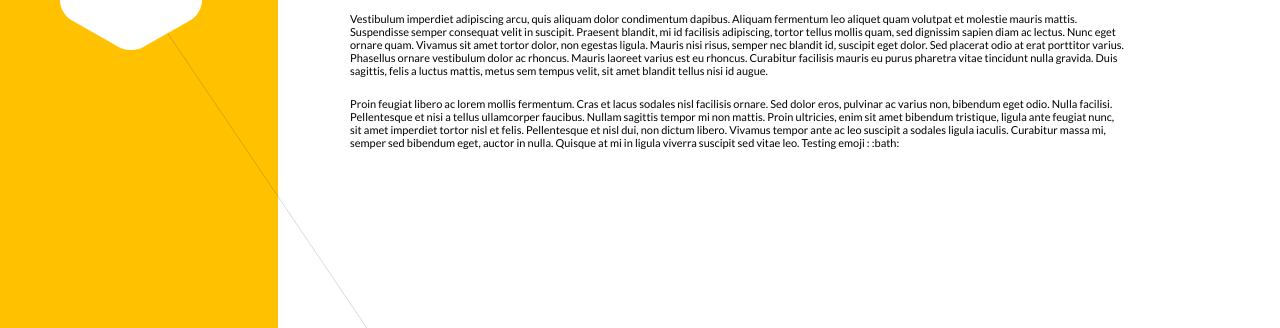
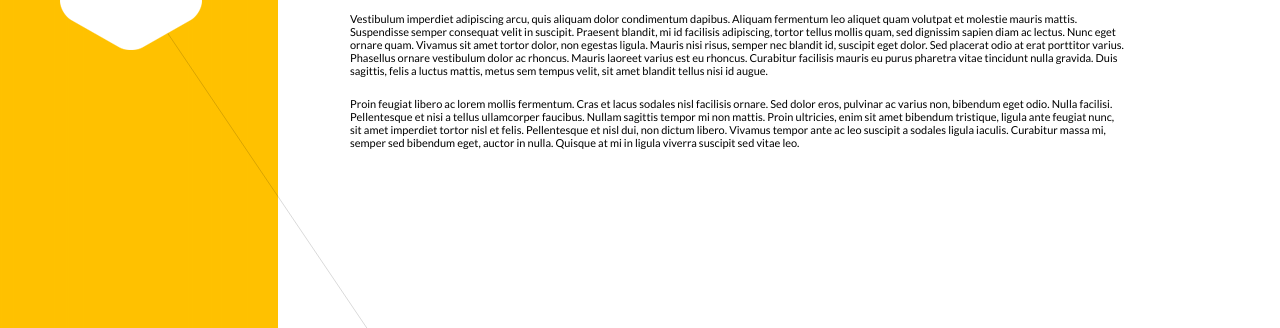
Before and after one commit to kgolinski/kgolinski.github.io, a Jekyll site: the page built from _posts/2014-01-06-hello-world.md, in a window 1280 px wide. Shown: the part 215-543 px from the top of the page. Built offline with Jekyll 4.4.1, drawn with Linux system fonts in a browser that asks for light colours.

Commit message:
Created :_posts/2014-01-06-hello-world.md

```diff
--- a/_posts/2014-01-06-hello-world.md
+++ b/_posts/2014-01-06-hello-world.md
@@ -8,4 +8,4 @@
 
 Vestibulum imperdiet adipiscing arcu, quis aliquam dolor condimentum dapibus. Aliquam fermentum leo aliquet quam volutpat et molestie mauris mattis. Suspendisse semper consequat velit in suscipit. Praesent blandit, mi id facilisis adipiscing, tortor tellus mollis quam, sed dignissim sapien diam ac lectus. Nunc eget ornare quam. Vivamus sit amet tortor dolor, non egestas ligula. Mauris nisi risus, semper nec blandit id, suscipit eget dolor. Sed placerat odio at erat porttitor varius. Phasellus ornare vestibulum dolor ac rhoncus. Mauris laoreet varius est eu rhoncus. Curabitur facilisis mauris eu purus pharetra vitae tincidunt nulla gravida. Duis sagittis, felis a luctus mattis, metus sem tempus velit, sit amet blandit tellus nisi id augue.
 
-Proin feugiat libero ac lorem mollis fermentum. Cras et lacus sodales nisl facilisis ornare. Sed dolor eros, pulvinar ac varius non, bibendum eget odio. Nulla facilisi. Pellentesque et nisi a tellus ullamcorper faucibus. Nullam sagittis tempor mi non mattis. Proin ultricies, enim sit amet bibendum tristique, ligula ante feugiat nunc, sit amet imperdiet tortor nisl et felis. Pellentesque et nisl dui, non dictum libero. Vivamus tempor ante ac leo suscipit a sodales ligula iaculis. Curabitur massa mi, semper sed bibendum eget, auctor in nulla. Quisque at mi in ligula viverra suscipit sed vitae leo. Testing emoji : :bath:
+Proin feugiat libero ac lorem mollis fermentum. Cras et lacus sodales nisl facilisis ornare. Sed dolor eros, pulvinar ac varius non, bibendum eget odio. Nulla facilisi. Pellentesque et nisi a tellus ullamcorper faucibus. Nullam sagittis tempor mi non mattis. Proin ultricies, enim sit amet bibendum tristique, ligula ante feugiat nunc, sit amet imperdiet tortor nisl et felis. Pellentesque et nisl dui, non dictum libero. Vivamus tempor ante ac leo suscipit a sodales ligula iaculis. Curabitur massa mi, semper sed bibendum eget, auctor in nulla. Quisque at mi in ligula viverra suscipit sed vitae leo.
```
